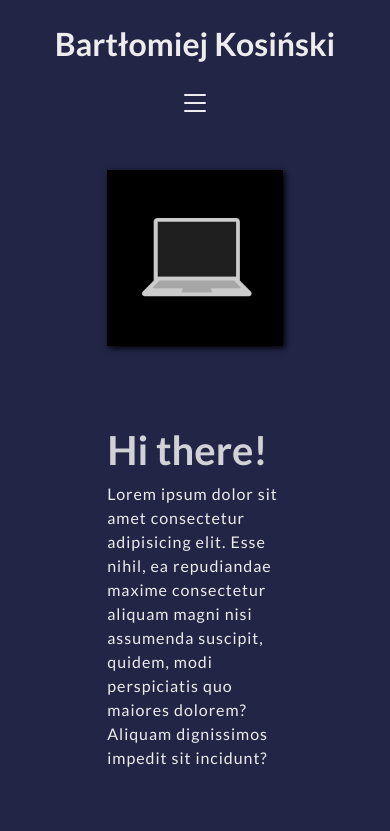
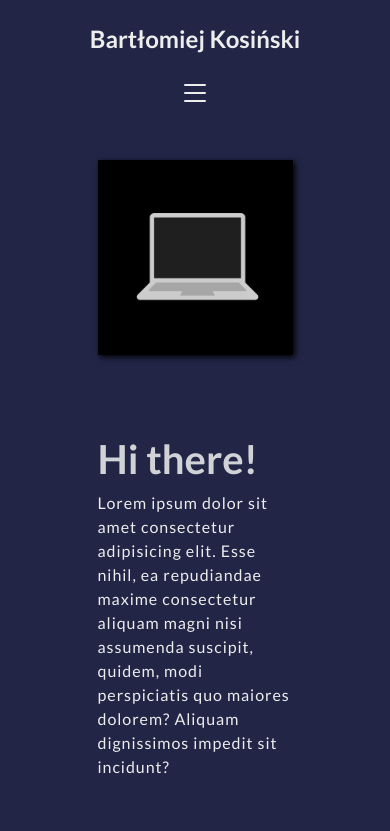
Before and after one commit to BartlomiejKosinski/portfolio, a plain HTML site: page index.html in a window 390 px wide. Shown: the top 831 px of the page. Drawn offline with Linux system fonts and the light colour scheme.

Commit message:
moblile support update

```diff
--- a/style.css
+++ b/style.css
@@ -232,3 +232,14 @@ nav:last-child{
         display: block;
     }
 }
+@media (max-width: 425px) {
+    .container,
+    nav{
+        width: 100%;
+        border-radius: 0;
+        box-shadow: none;
+    }
+    .name{
+        font-size: 1.5rem;
+    }
+}
```
